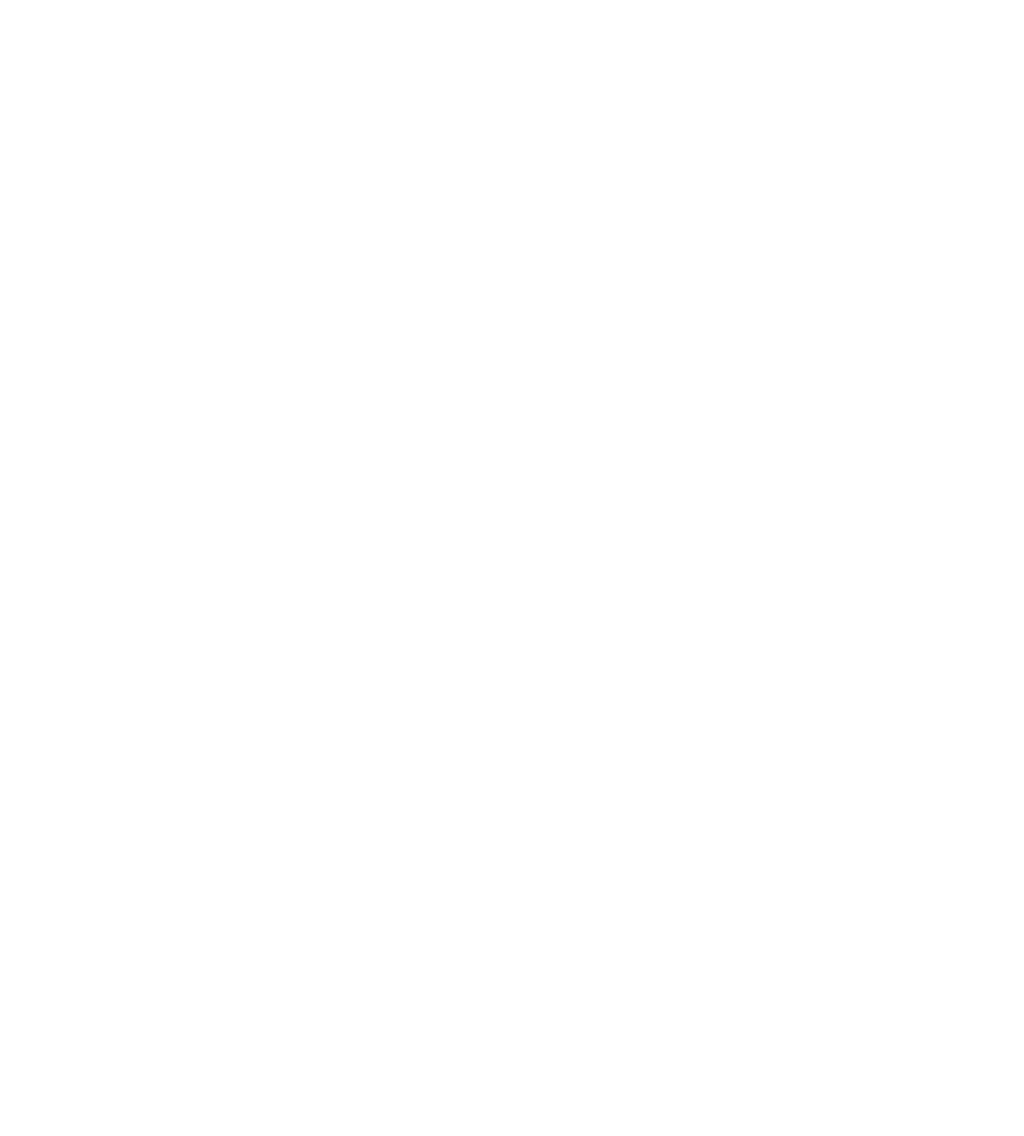
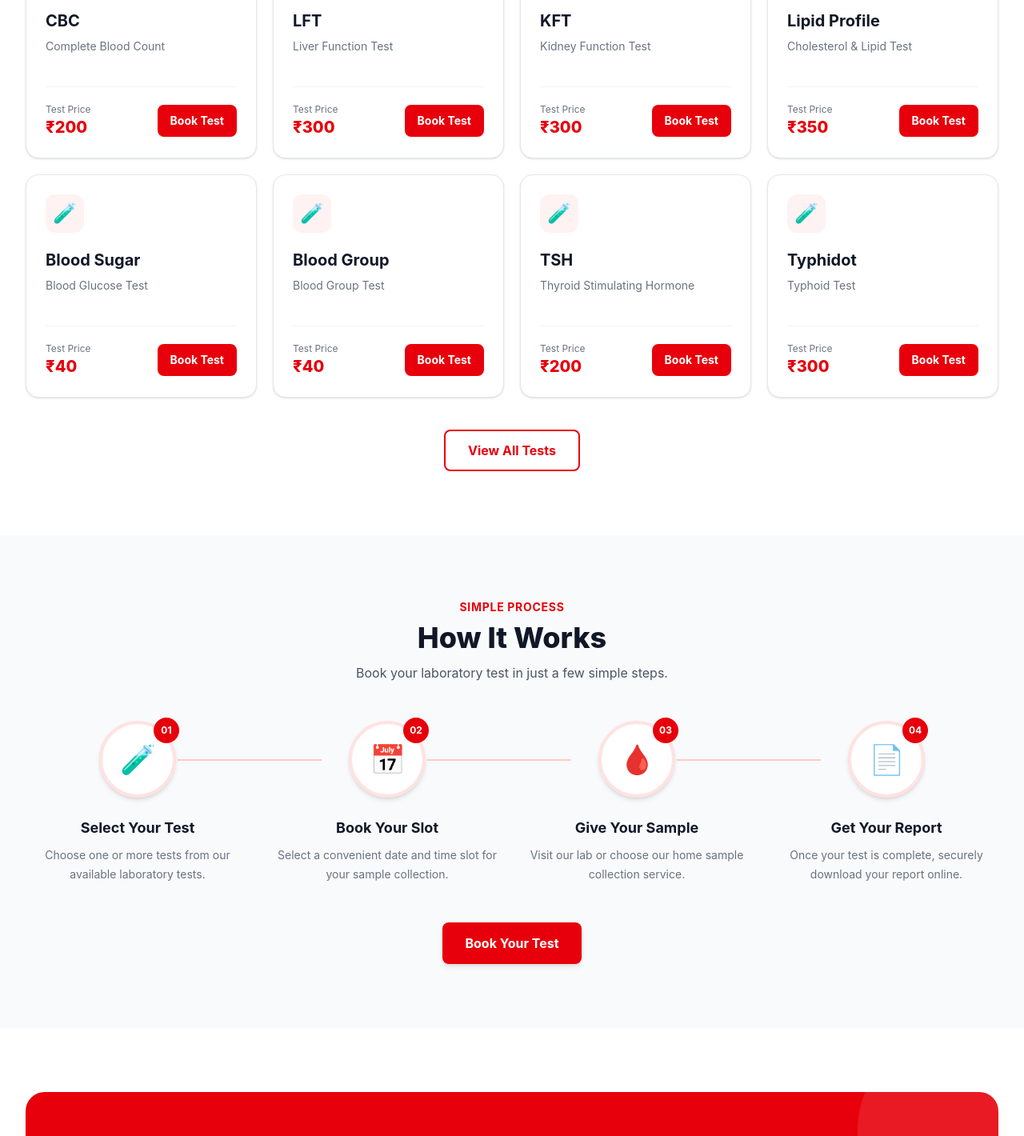
Before and after one commit to itsprakash26/Laxmi-pathology-lab, a React (Vite) app in the folder laxmi-pathology-lab/: page / in a window 1280 px wide. Shown: the part 1080-2500 px from the top of the page at 80% size. Before the commit the page ends 800 px from the top, so only its background shows below. Built offline with nearby package versions, Linux system fonts and the light colour scheme.

Commit message:
update homecollection card

```diff
--- a/laxmi-pathology-lab/src/App.jsx
+++ b/laxmi-pathology-lab/src/App.jsx
@@ -1,11 +1,17 @@
 import Navbar from "./components/Navbar";
 import Hero from "./components/Hero";
+import PopularTests from "./components/PopularTests";
+import HowItWorks from "./components/HowItWorks";
+import HomeCollection from "./components/HomeCollection";
 
 function App() {
   return (
     <>
       <Navbar />
       <Hero />
+      <PopularTests />
+      <HowItWorks />
+      <HomeCollection />
     </>
   );
 }
```
